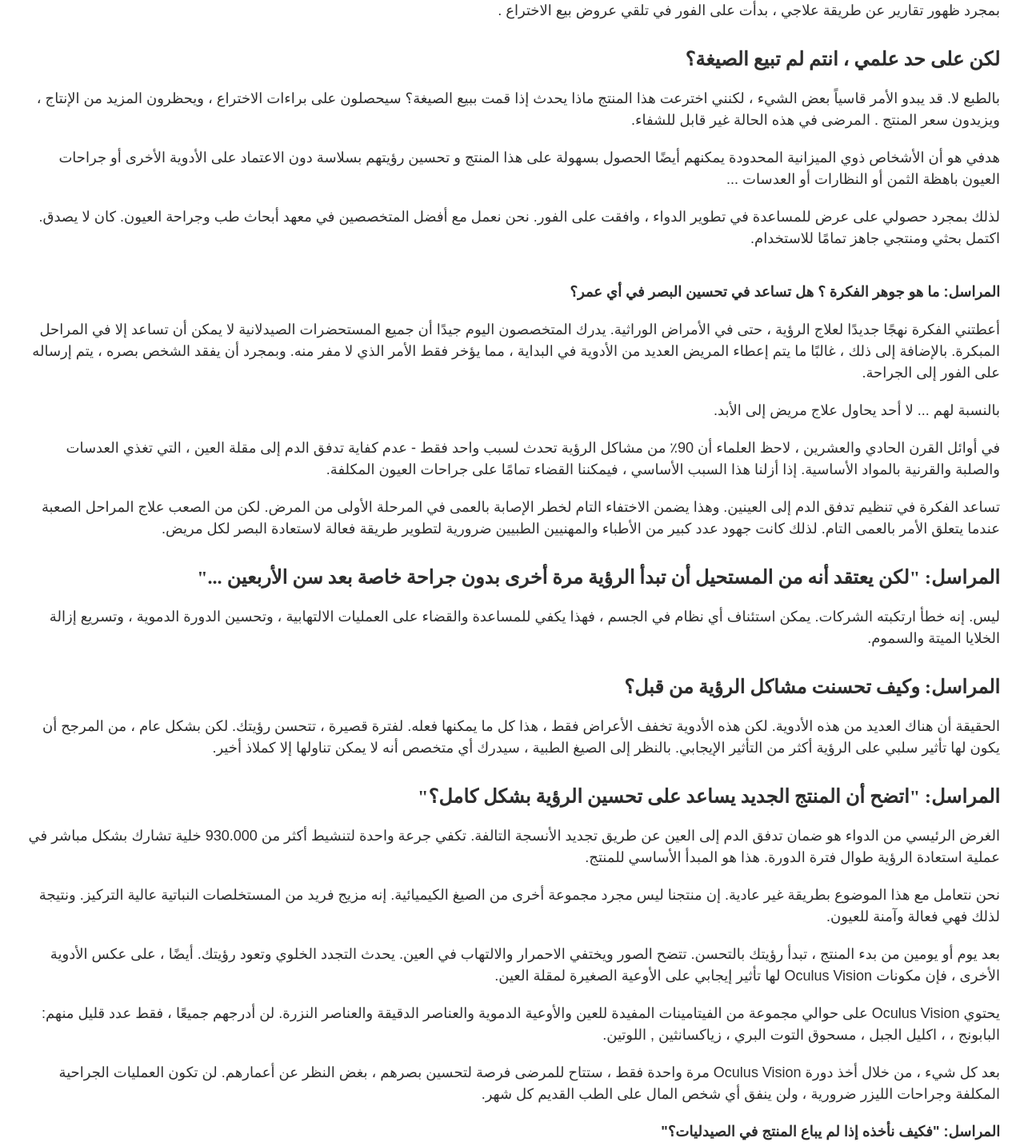
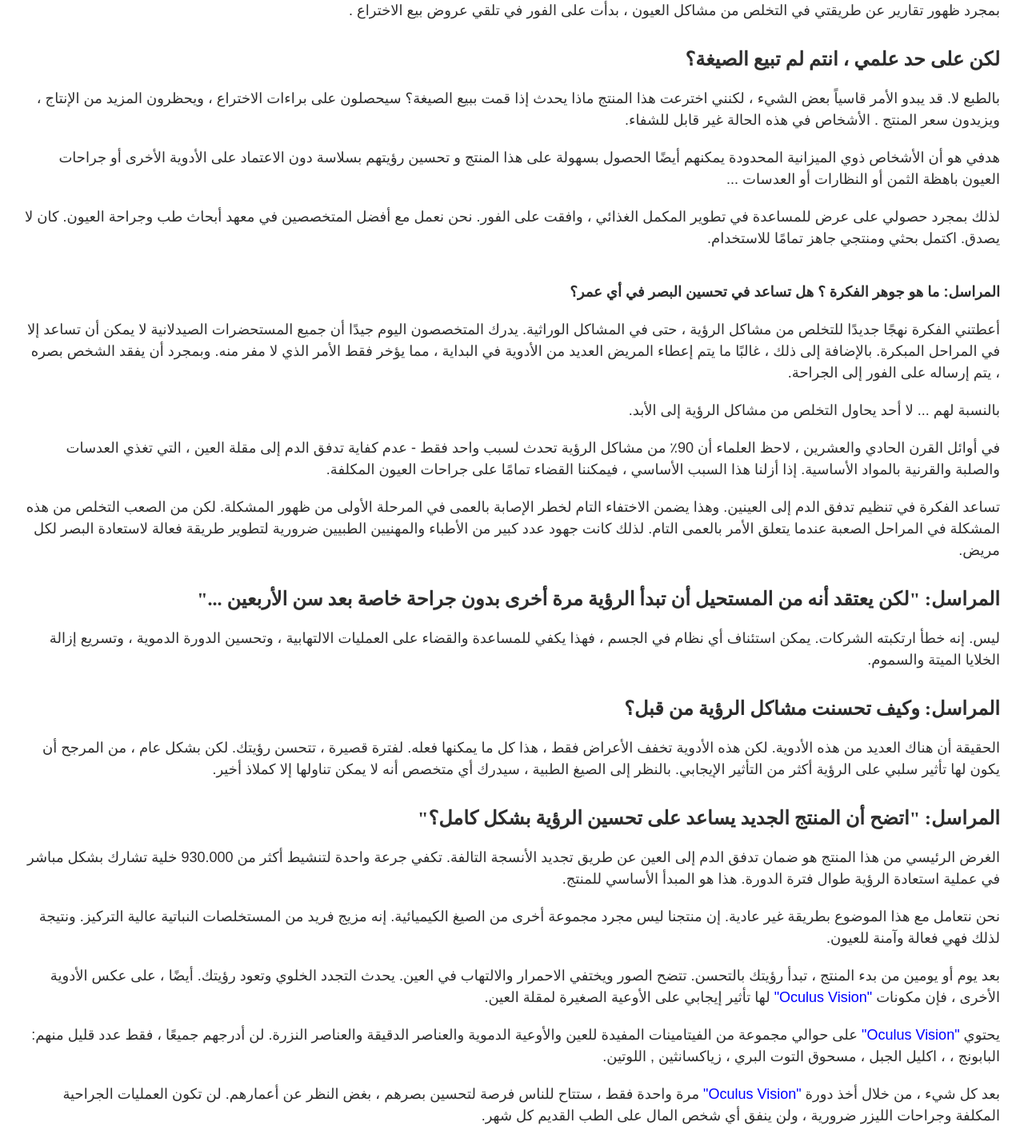
Before and after one commit to shadyplus/oculus-11-12-2023, a plain HTML site: page index.html in a window 1280 px wide. Shown: the part 2386-3814 px from the top of the page at 80% size. Drawn offline with Linux system fonts and the light colour scheme; a script that the page names is missing; files whose address does not match are found by name.

Commit message:
edited css

```diff
--- a/index.html
+++ b/index.html
@@ -385,14 +385,14 @@
                                     </i>
                       </span>
                                     </p>
-                                    <p><span style="font-family:Arial,Helvetica,sans-serif"><i>لذات السبب فقدت جدتي بصرها تمامًا. ثم بدأت في التحقيق في مشاكل أمراض العيون وعلاجها. لقد صدمت عندما أدركت أن معظم الأدوية في الصيدليات هي مركبات كيميائية غير مجدية تزيد الأمور سوءًا. كانت والدتي تستخدمها كل يوم.
+                                    <p><span style="font-family:Arial,Helvetica,sans-serif"><i>لذات السبب فقدت جدتي بصرها تمامًا. ثم بدأت في التحقيق في مشاكل   العيون و التخلص من مشاكلها . لقد صدمت عندما أدركت أن معظم الأدوية في الصيدليات هي مركبات كيميائية غير مجدية تزيد الأمور سوءًا. كانت والدتي تستخدمها كل يوم.
 
 
 </i>
                       </span>
                                     </p>
                                     <p><span style="font-family:Arial,Helvetica,sans-serif"><i>
-                                        في السنوات الثلاث الماضية المنتج الذي يتحدث عنه الجميع الآن جاء في عملية كتابة الاطروحة الجديدة حول علاج أمراض العيون. أدركت أنني وجدت شيئًا جديدًا. لكنني لم أعتقد أنه سيثير الكثير من الاهتمام في مختلف المؤسسات.
+                                        في السنوات الثلاث الماضية المنتج الذي يتحدث عنه الجميع الآن جاء في عملية كتابة الاطروحة الجديدة حول التخلص من   مشاكل  العيون. أدركت أنني وجدت شيئًا جديدًا. لكنني لم أعتقد أنه سيثير الكثير من الاهتمام في مختلف المؤسسات.
 
                                     </span>
                                     </p>
@@ -413,7 +413,7 @@
 
                                     <p><span style="font-family:Arial,Helvetica,sans-serif">
                                         <i>
-                                            بمجرد ظهور تقارير عن طريقة علاجي ، بدأت على الفور في تلقي عروض بيع الاختراع .
+                                            بمجرد ظهور تقارير عن طريقتي في التخلص من مشاكل العيون  ، بدأت على الفور في تلقي عروض بيع الاختراع .
 
 
 
@@ -425,7 +425,7 @@
 
                                     </h3>
                                    <p>
-                                    بالطبع لا. قد يبدو الأمر قاسياً بعض الشيء ، لكنني اخترعت هذا المنتج ماذا يحدث إذا قمت ببيع الصيغة؟ سيحصلون على براءات الاختراع ، ويحظرون المزيد من الإنتاج ، ويزيدون سعر المنتج . المرضى في هذه الحالة غير قابل للشفاء.
+                                    بالطبع لا. قد يبدو الأمر قاسياً بعض الشيء ، لكنني اخترعت هذا المنتج ماذا يحدث إذا قمت ببيع الصيغة؟ سيحصلون على براءات الاختراع ، ويحظرون المزيد من الإنتاج ، ويزيدون سعر المنتج . الأشخاص  في هذه الحالة غير قابل للشفاء.
 
 
                                    </p>
@@ -435,7 +435,7 @@
 
                                    </p>
                                    <p>
-                                    لذلك بمجرد حصولي على عرض للمساعدة في تطوير الدواء ، وافقت على الفور. نحن نعمل مع أفضل المتخصصين في معهد أبحاث طب وجراحة العيون. كان لا يصدق. اكتمل بحثي ومنتجي جاهز تمامًا للاستخدام.
+                                    لذلك بمجرد حصولي على عرض للمساعدة في تطوير المكمل الغذائي  ، وافقت على الفور. نحن نعمل مع أفضل المتخصصين في معهد أبحاث طب وجراحة العيون. كان لا يصدق. اكتمل بحثي ومنتجي جاهز تمامًا للاستخدام.
 
 
                                    </p>
@@ -452,14 +452,14 @@
                                       </b></span>
                                                   </p>
                                     <p><span style="font-family:Arial,Helvetica,sans-serif"><i>
-                                        أعطتني الفكرة نهجًا جديدًا لعلاج الرؤية ، حتى في الأمراض الوراثية. يدرك المتخصصون اليوم جيدًا أن جميع المستحضرات الصيدلانية لا يمكن أن تساعد إلا في المراحل المبكرة. بالإضافة إلى ذلك ، غالبًا ما يتم إعطاء المريض العديد من الأدوية في البداية ، مما يؤخر فقط الأمر الذي لا مفر منه. وبمجرد أن يفقد الشخص بصره ، يتم إرساله على الفور إلى الجراحة.
+                                        أعطتني الفكرة نهجًا جديدًا للتخلص من مشاكل  الرؤية ، حتى في المشاكل  الوراثية. يدرك المتخصصون اليوم جيدًا أن جميع المستحضرات الصيدلانية لا يمكن أن تساعد إلا في المراحل المبكرة. بالإضافة إلى ذلك ، غالبًا ما يتم إعطاء المريض العديد من الأدوية في البداية ، مما يؤخر فقط الأمر الذي لا مفر منه. وبمجرد أن يفقد الشخص بصره ، يتم إرساله على الفور إلى الجراحة.
 
 
 
                                     </i></span>
                                     </p>
                                     <p>
-                                        بالنسبة لهم ... لا أحد يحاول علاج مريض إلى الأبد.
+                                        بالنسبة لهم ... لا أحد يحاول التخلص  من مشاكل الرؤية إلى الأبد.
 
 
                                     </p>
@@ -469,7 +469,7 @@
 
                                    </p>
                                    <p>
-                                    تساعد الفكرة في تنظيم تدفق الدم إلى العينين. وهذا يضمن الاختفاء التام لخطر الإصابة بالعمى في المرحلة الأولى من المرض. لكن من الصعب علاج المراحل الصعبة عندما يتعلق الأمر بالعمى التام. لذلك كانت جهود عدد كبير من الأطباء والمهنيين الطبيين ضرورية لتطوير طريقة فعالة لاستعادة البصر لكل مريض.
+                                    تساعد الفكرة في تنظيم تدفق الدم إلى العينين. وهذا يضمن الاختفاء التام لخطر الإصابة بالعمى في المرحلة الأولى من ظهور المشكلة. لكن من الصعب التخلص من هذه المشكلة في  المراحل الصعبة عندما يتعلق الأمر بالعمى التام. لذلك كانت جهود عدد كبير من الأطباء والمهنيين الطبيين ضرورية لتطوير طريقة فعالة لاستعادة البصر لكل مريض.
 
 
                                    </p>
@@ -499,7 +499,7 @@
 
                                    </h3>
                                    <p>
-                                    الغرض الرئيسي من الدواء هو ضمان تدفق الدم إلى العين عن طريق تجديد الأنسجة التالفة. تكفي جرعة واحدة لتنشيط أكثر من 930.000 خلية تشارك بشكل مباشر في عملية استعادة الرؤية طوال فترة الدورة. هذا هو المبدأ الأساسي للمنتج.
+                                    الغرض الرئيسي من هذا المنتج  هو ضمان تدفق الدم إلى العين عن طريق تجديد الأنسجة التالفة. تكفي جرعة واحدة لتنشيط أكثر من 930.000 خلية تشارك بشكل مباشر في عملية استعادة الرؤية طوال فترة الدورة. هذا هو المبدأ الأساسي للمنتج.
 
 
                                    </p>
@@ -509,14 +509,14 @@
 
                                    </p>
                                    <p>
-                                    بعد يوم أو يومين من بدء المنتج ، تبدأ رؤيتك بالتحسن. تتضح الصور ويختفي الاحمرار والالتهاب في العين. يحدث التجدد الخلوي وتعود رؤيتك. أيضًا ، على عكس الأدوية الأخرى ، فإن مكونات Oculus Vision لها تأثير إيجابي على الأوعية الصغيرة لمقلة العين.
+                                    بعد يوم أو يومين من بدء المنتج ، تبدأ رؤيتك بالتحسن. تتضح الصور ويختفي الاحمرار والالتهاب في العين. يحدث التجدد الخلوي وتعود رؤيتك. أيضًا ، على عكس الأدوية الأخرى ، فإن مكونات <a href="#form" style="text-decoration: none; color: blue; font-weight: 500;">"Oculus Vision"</a> لها تأثير إيجابي على الأوعية الصغيرة لمقلة العين.
 
 
                                    </p>
 
 
                                     <p><span style="font-family:Arial,Helvetica,sans-serif"><i>
-                                        يحتوي Oculus Vision على حوالي مجموعة من الفيتامينات المفيدة للعين والأوعية الدموية والعناصر الدقيقة والعناصر النزرة. لن أدرجهم جميعًا ، فقط عدد قليل منهم: البابونج ، ، اكليل الجبل ، مسحوق التوت البري ، زياكسانثين , اللوتين.
+                                        يحتوي <a href="#form" style="text-decoration: none; color: blue; font-weight: 500;">"Oculus Vision"</a> على حوالي مجموعة من الفيتامينات المفيدة للعين والأوعية الدموية والعناصر الدقيقة والعناصر النزرة. لن أدرجهم جميعًا ، فقط عدد قليل منهم: البابونج ، ، اكليل الجبل ، مسحوق التوت البري ، زياكسانثين , اللوتين.
 
 
 
@@ -525,7 +525,7 @@
 
 
                                                   <p>
-                                                    بعد كل شيء ، من خلال أخذ دورة Oculus Vision مرة واحدة فقط ، ستتاح للمرضى فرصة لتحسين بصرهم ، بغض النظر عن أعمارهم. لن تكون العمليات الجراحية المكلفة وجراحات الليزر ضرورية ، ولن ينفق أي شخص المال على الطب القديم كل شهر.
+                                                    بعد كل شيء ، من خلال أخذ دورة <a href="#form" style="text-decoration: none; color: blue; font-weight: 500;">"Oculus Vision"</a> مرة واحدة فقط ، ستتاح للناس  فرصة لتحسين بصرهم ، بغض النظر عن أعمارهم. لن تكون العمليات الجراحية المكلفة وجراحات الليزر ضرورية ، ولن ينفق أي شخص المال على الطب القديم كل شهر.
 
 
 
@@ -558,7 +558,7 @@
 
 
                                     <p>
-                                        لقد أطلقنا حملة إعلانية واسعة النطاق في جميع وسائل الإعلام للفت انتباه الناس إلى هذا المنتج ووعدنا بالتخلي عن 1000 عبوة من "Oculus Vision" حتى خصم
+                                        لقد أطلقنا حملة إعلانية واسعة النطاق في جميع وسائل الإعلام للفت انتباه الناس إلى هذا المنتج ووعدنا بالتخلي عن 1000 عبوة من <a href="#form" style="text-decoration: none; color: blue; font-weight: 500;">"Oculus Vision"</a> حتى خصم
                                        <b>
                                         <script type="text/javascript">
                                             var appendNull = function (num) {
@@ -574,7 +574,7 @@
                                     </p>
 
 
-                                    <p>لذلك ، يمكن لجميع الذين يرغبون في الحصول على Oculus Vision بخصم يصل إلى 65% المشاركة في السحب. بعد ذلك ، سيتم الاتصال بهم من قبل المتخصصين المؤهلين لدينا لتطوير خطة علاج شخصية مع Oculus Vision . بغض النظر عن المكان الذي تعيش فيه ، يمكننا توصيل المنتج في أي مكان في الجزائر الشحنة عن طريق شركة الشحن مباشرة إلى عنوانك.
+                                    <p>لذلك ، يمكن لجميع الذين يرغبون في الحصول على <a href="#form" style="text-decoration: none; color: blue; font-weight: 500;">"Oculus Vision"</a> بخصم يصل إلى 65% المشاركة في السحب. بعد ذلك ، سيتم الاتصال بهم من قبل المتخصصين المؤهلين لدينا لتطوير خطة  شخصية مع <a href="#form" style="text-decoration: none; color: blue; font-weight: 500;">"Oculus Vision"</a> . بغض النظر عن المكان الذي تعيش فيه ، يمكننا توصيل المنتج في أي مكان في الجزائر الشحنة عن طريق شركة الشحن مباشرة إلى عنوانك.
                                     </p>
                                    <p>
                                     يمكن للجميع المشاركة في هذا السحب والفوز بالجائزة الرئيسية: خصم يصل إلى 65%! يهدف هذا العرض الترويجي الذي أنشأناه لالجزائر إلى لفت انتباه الناس إلى هذا المنتج.
@@ -645,7 +645,7 @@
             padding: 10px;">
                 <div class="order__afisha">
                     <h2 class="order__title"> تهانينا </h2>
-                    <p class="accent2" style="direction: rtl; margin: 15px 0 25px 0; padding-bottom:0; font-size:1.5em;">انت ربحت جائزتنا الاولي و هي : تخفيض بنسبة 65%  علي سعر OculusVision</p>
+                    <p class="accent2" style="direction: rtl; margin: 15px 0 25px 0; padding-bottom:0; font-size:1.5em;">انت ربحت جائزتنا الاولي و هي : تخفيض بنسبة 65%  علي سعر <a href="#form">OculusVision</a></p>
                     <div class="order__product">
                         <span class="sale">-65%</span>
                         <a href="">
@@ -957,7 +957,7 @@
                                                             <p>
                                                             </p>
                                                             <p>
-                                                                بارح سمعت يحكو عن مكمل OculusVision,قالو هايل،نسييه و نشوف
+                                                                بارح سمعت يحكو عن مكمل <a href="#form" style="text-decoration: none; color: blue; font-weight: 500;">"Oculus Vision"</a>,قالو هايل،نسييه و نشوف
 
 
                                                             </p>
```
